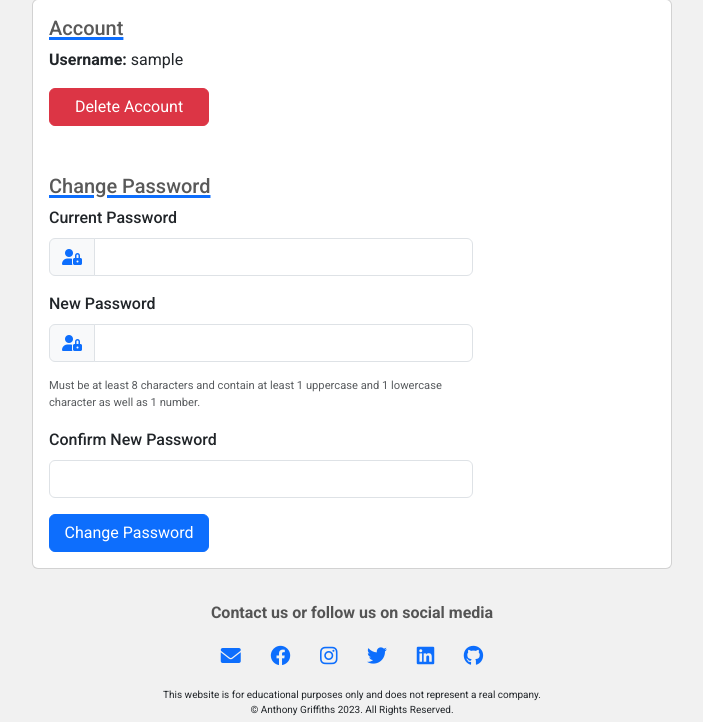
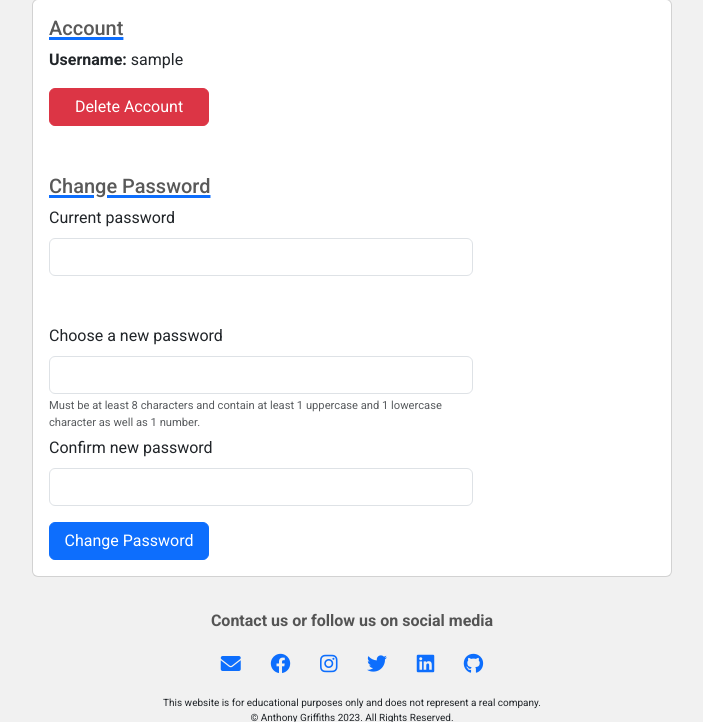
Before and after one commit to Ant2210/budgify, a Flask app: a page that uses budgify/templates/profile.html in a window 1280 px wide. Shown: the part 151-873 px from the top of the page, without its empty margins (288-991 px from the left). Run offline with Flask 3, Linux system fonts and the light colour scheme; the visitor is signed in with stand-in values (Sample User, id 1).

Commit message:
CHG: Change styling of change password form

```diff
--- a/budgify/templates/profile.html
+++ b/budgify/templates/profile.html
@@ -23,24 +23,16 @@
         <h3 class="card-headers mt-5 fs-5">Change Password</h3>
         <div class="change-password-form">
           <form method="POST" action="{{ url_for('change_password', username=session.user) }}">
-            <label for="current-password" class="form-label fw-medium">Current Password</label>
-            <div class="input-group mb-3">
-              <span class="input-group-text"
-                ><i class="fa-solid fa-user-lock text-primary"></i
-              ></span>
+            <!-- Current Password -->
+            <label for="current-password" class="form-label">Current password</label>
               <input
                 type="password"
-                class="form-control"
+                class="form-control mb-5"
                 id="current-password"
                 name="current-password"
                 required />
-              </div>
               <!-- New Password -->
-              <label for="new-password" class="form-label fw-medium">New Password</label>
-              <div class="input-group mb-3">
-                <span class="input-group-text"
-                  ><i class="fa-solid fa-user-lock text-primary"></i
-                ></span>
+              <label for="new-password" class="form-label ">Choose a new password</label>
                 <input
                   type="password"
                   class="form-control"
@@ -51,13 +43,12 @@
                   maxlength="25"
                   pattern="(?=^.{8,}$)((?=.*\d)|(?=.*\W+))(?![.\n])(?=.*[A-Z])(?=.*[a-z]).*$"
                   required />
-                </div>
-                <div id="new-password-help" class="form-text mb-3">
+                <div id="new-password-help" class="form-text mb-1">
                   Must be at least 8 characters and contain at least 1 uppercase and 1
                   lowercase character as well as 1 number.
                 </div>
                 <!-- Confirm New Password -->
-                <label for="confirm-password" class="form-label fw-medium">Confirm New Password</label>
+                <label for="confirm-password" class="form-label">Confirm new password</label>
                   <input
                     type="password"
                     class="form-control mb-3"
```
